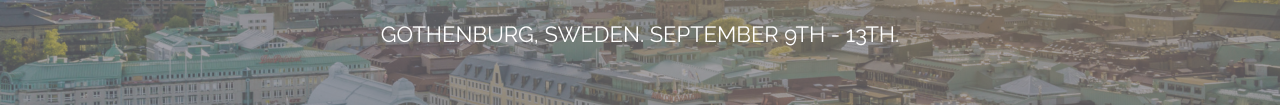
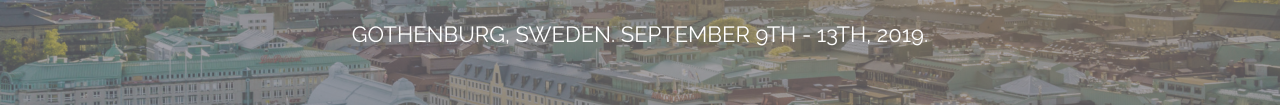
Before and after one commit to ACMRecSys/rsss2019, a plain HTML site: page index.html in a window 1280 px wide. Shown: the part 258-363 px from the top of the page. Drawn offline with Linux system fonts and the light colour scheme.

Commit message:
added year

```diff
--- a/index.html
+++ b/index.html
@@ -35,7 +35,7 @@
 		<!-- Banner -->
 			<section id="banner">
 				<h2>The ACM Summer School on Recommender Systems</h2>
-				<p>Gothenburg, Sweden. September 9th - 13th.</p>
+				<p>Gothenburg, Sweden. September 9th - 13th, 2019.</p>
 				<!--ul class="actions">
 					<li><a href="#" class="button special big">Get Started</a></li>
 				</ul-->
```
Also changed, not shown: location.html (+1 -1 lines), organization.html (+1 -1 lines), program.html (+1 -1 lines), registration.html (+1 -1 lines), venue.html (+1 -1 lines).
